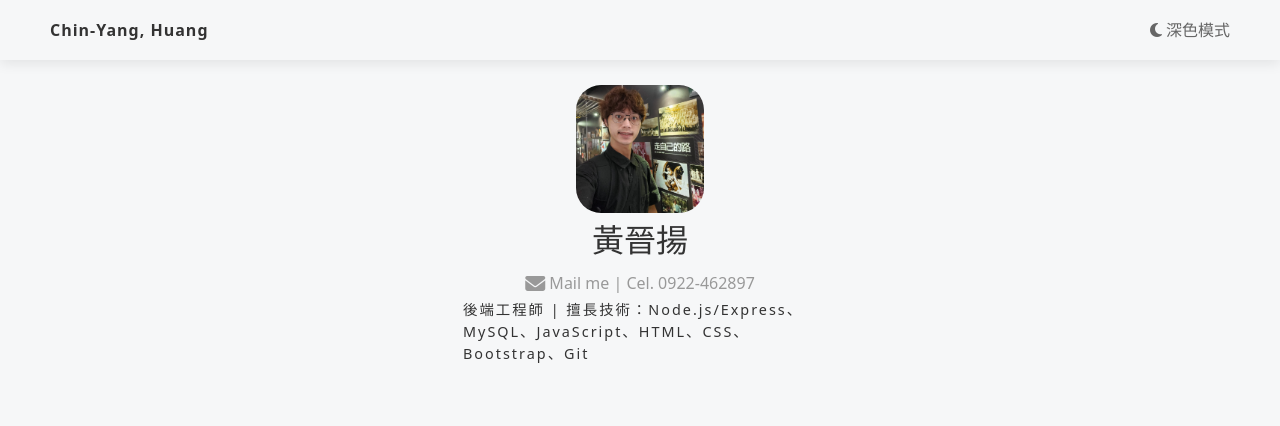
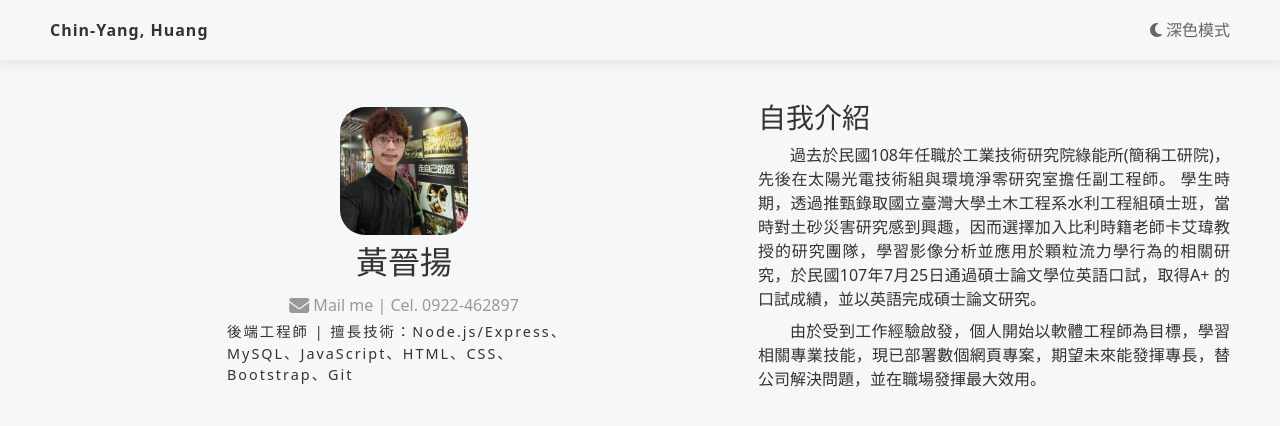
Before and after one commit to cyanshub/sp-resume-be-080624, a React (Vite) app: page /resumes in a window 1280 px wide. Shown: the top 426 px of the page. Built offline with nearby package versions, Linux system fonts and the light colour scheme.

Commit message:
製作 DescriptionSection 及其樣式

```diff
--- /dev/null
+++ b/src/components/ResumePageComponents/DescriptionSection.jsx
@@ -0,0 +1,17 @@
+const DescriptionSection = () => {
+  return (
+    <div className="description-section">
+      <h3 className="description-tittle pt-3">自我介紹</h3>
+      <p className="description mb-2">
+        過去於民國108年任職於工業技術研究院綠能所(簡稱工研院)，先後在太陽光電技術組與環境淨零研究室擔任副工程師。
+        學生時期，透過推甄錄取國立臺灣大學土木工程系水利工程組碩士班，當時對土砂災害研究感到興趣，因而選擇加入比利時籍老師卡艾瑋教授的研究團隊，學習影像分析並應用於顆粒流力學行為的相關研究，於民國107年7月25日通過碩士論文學位英語口試，取得A+
+        的口試成績，並以英語完成碩士論文研究。
+      </p>
+      <p className="description">
+        由於受到工作經驗啟發，個人開始以軟體工程師為目標，學習相關專業技能，現已部署數個網頁專案，期望未來能發揮專長，替公司解決問題，並在職場發揮最大效用。
+      </p>
+    </div>
+  );
+};
+
+export default DescriptionSection;
--- /dev/null
+++ b/src/components/ResumePageComponents/index.js
@@ -0,0 +1,5 @@
+import Header from "./Header";
+import InfoSection from "./InfoSection";
+import DescriptionSection from "./DescriptionSection";
+
+export { Header, InfoSection, DescriptionSection }
--- a/src/pages/ResumePage.jsx
+++ b/src/pages/ResumePage.jsx
@@ -1,19 +1,15 @@
-import Header from "../components/ResumePageComponents/Header"
-import InfoSection from "../components/ResumePageComponents/InfoSection"
+import { DescriptionSection, Header, InfoSection } from '../components/ResumePageComponents';
 
 const ResumePage = () => {
   return (
     <>
-     <Header />
-     <main>
-      <InfoSection />
+      <Header />
+      <main>
+        <InfoSection />
+        <DescriptionSection />
+      </main>
+    </>
+  );
+};
 
-
-
-
-     </main>
-    </>
-  )
-}
-
-export default ResumePage
+export default ResumePage;
```
